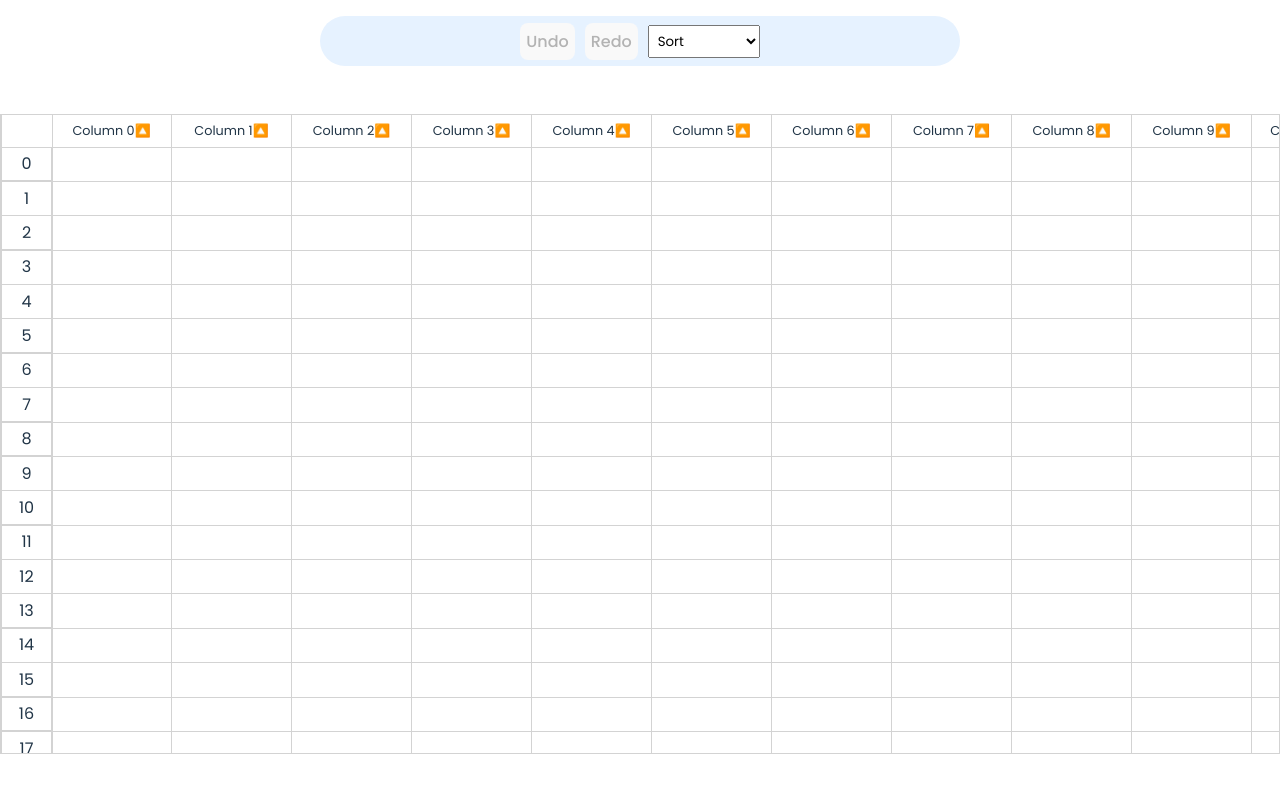
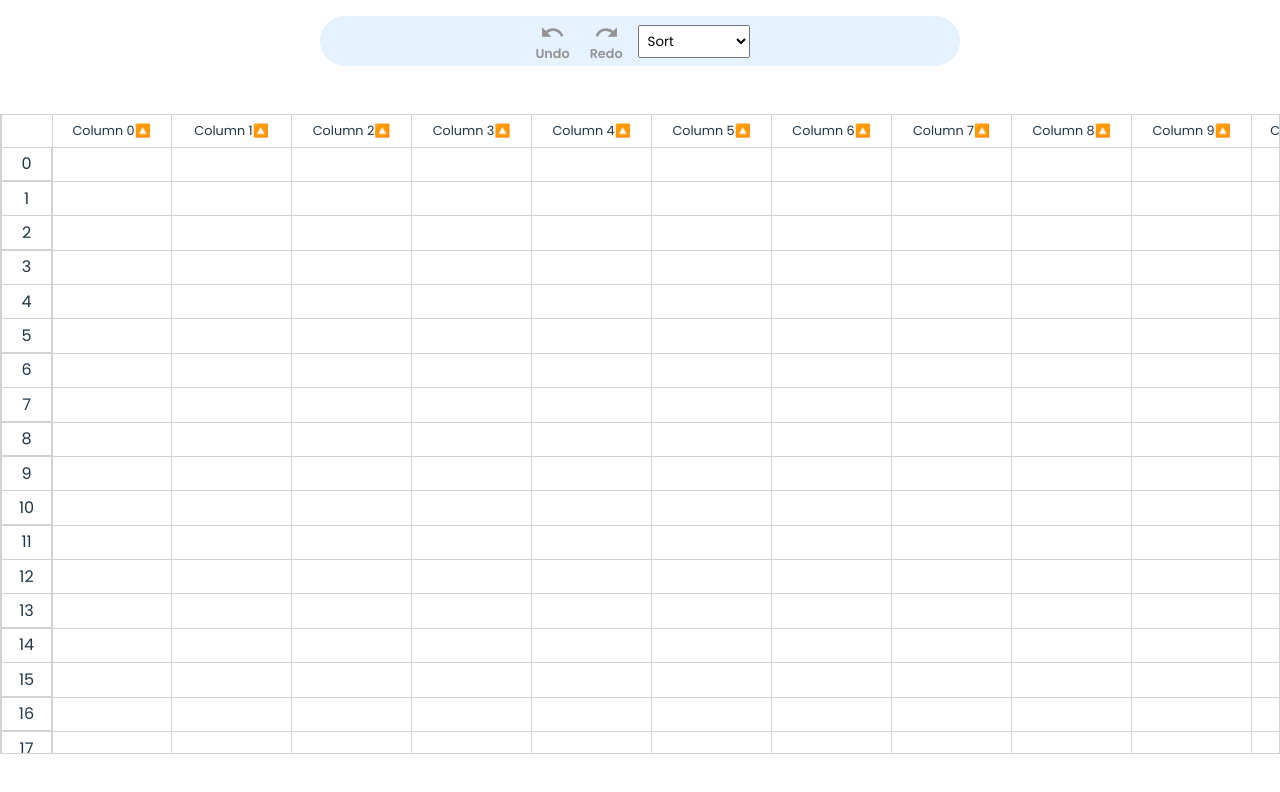
Before and after one commit to Shivangi020/SimpleSheet, a React (Vite) app: page / in a window 1280 px wide. Shown: the top 792 px of the page. Built offline with nearby package versions, Linux system fonts and the light colour scheme.

Commit message:
undo redo button css

```diff
--- a/src/App.css
+++ b/src/App.css
@@ -127,6 +127,18 @@ td:hover {
   justify-content: center;
   gap: 10px;
 }
+
+.toolbarBtn {
+  background-color: transparent;
+  display: flex;
+  align-items: center;
+  justify-content: center;
+  flex-direction: column;
+  font-size: 0.8em;
+  font-weight: 600;
+  /* color: #007bff; */
+  border: none;
+}
 /* Custom scrollbar */
 .grid-container::-webkit-scrollbar {
   width: 8px; /* Width of the scrollbar */
--- a/src/components/Toolbar.tsx
+++ b/src/components/Toolbar.tsx
@@ -1,5 +1,7 @@
 import React from "react";
 import { ToolbarProps } from "../types";
+import { MdUndo } from "react-icons/md";
+import { MdRedo } from "react-icons/md";
 
 const Toolbar: React.FC<ToolbarProps> = ({
   canUndo,
@@ -17,9 +19,12 @@ const Toolbar: React.FC<ToolbarProps> = ({
           style={{
             padding: "5px",
             cursor: canUndo ? "pointer" : "not-allowed",
+            color: canUndo ? " #007bff" : "#949494",
           }}
+          className="toolbarBtn"
         >
-          Undo
+          <MdUndo size={25} />
+          <span>Undo</span>
         </button>
         <button
           onClick={onRedo}
@@ -27,9 +32,12 @@ const Toolbar: React.FC<ToolbarProps> = ({
           style={{
             padding: "5px",
             cursor: canRedo ? "pointer" : "not-allowed",
+            color: canRedo ? " #007bff" : "#949494",
           }}
+          className="toolbarBtn"
         >
-          Redo
+          <MdRedo size={25} />
+          <span>Redo</span>
         </button>
         <select
           onChange={(e) => onSort(e.target.value as "asc" | "desc")}
--- a/src/index.css
+++ b/src/index.css
@@ -36,25 +36,6 @@ h1 {
   line-height: 1.1;
 }
 
-button {
-  border-radius: 8px;
-  border: 1px solid transparent;
-  padding: 0.6em 1.2em;
-  font-size: 1em;
-  font-weight: 500;
-  font-family: inherit;
-  background-color: #1a1a1a;
-  cursor: pointer;
-  transition: border-color 0.25s;
-}
-button:hover {
-  border-color: #646cff;
-}
-button:focus,
-button:focus-visible {
-  outline: 4px auto -webkit-focus-ring-color;
-}
-
 @media (prefers-color-scheme: light) {
   :root {
     color: #213547;
```
